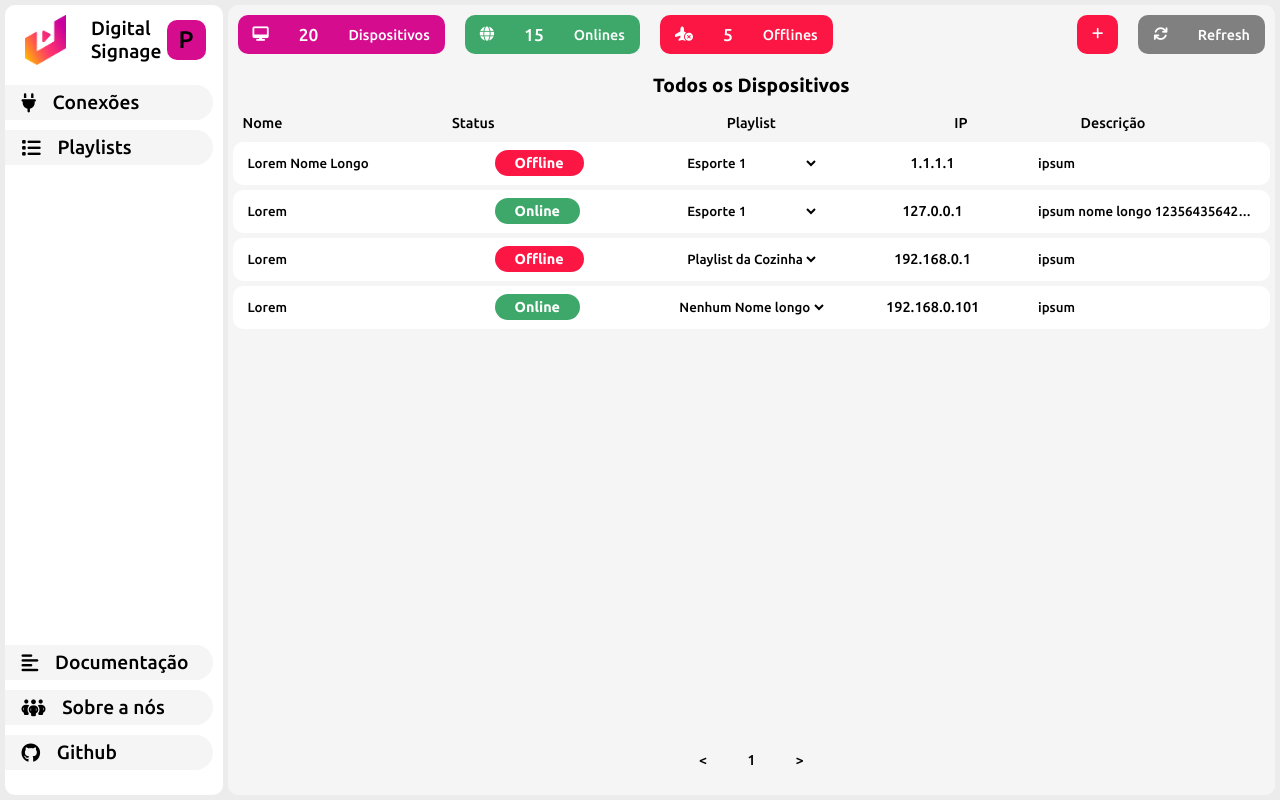
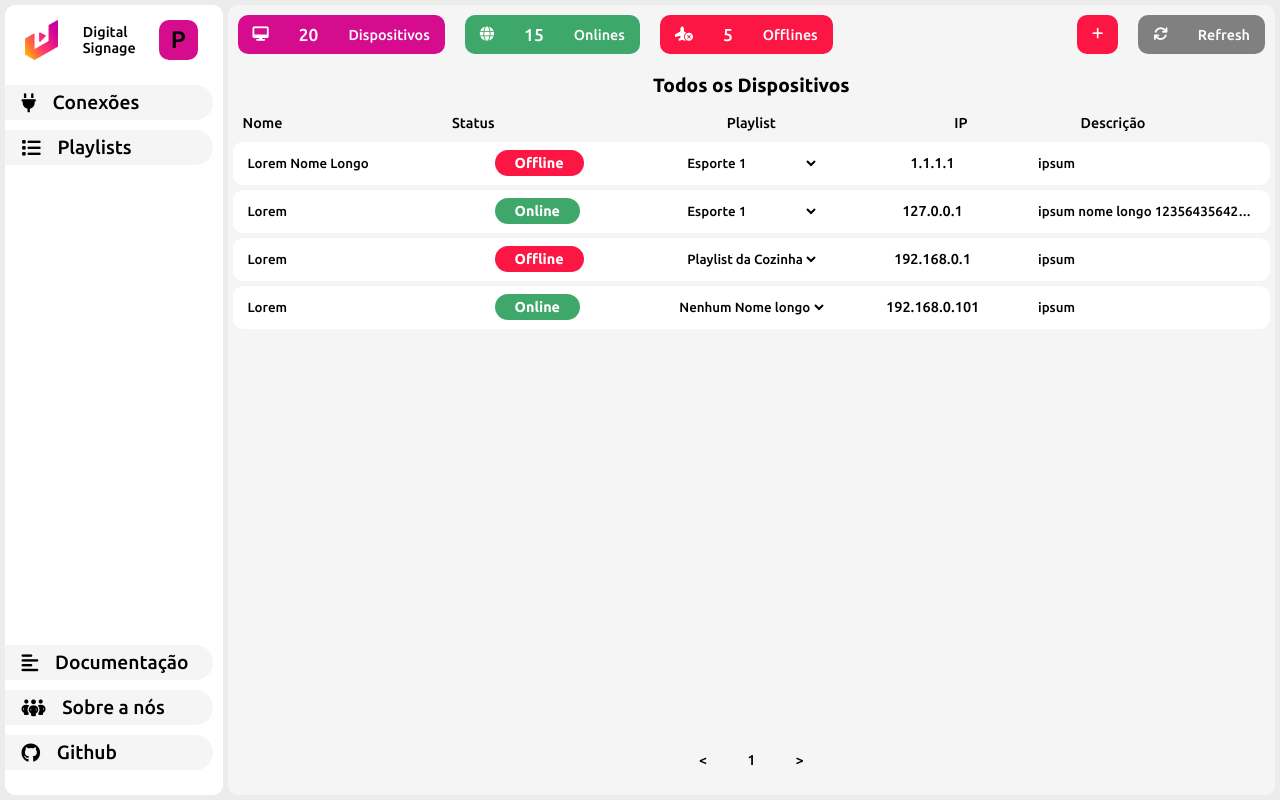
Before and after one commit to Next-Signage/digitalSignage, a PHP site: page /index.php?route=dashboard in a window 1280 px wide. Run offline with PHP 8.4, Linux system fonts and the light colour scheme; the visitor is signed in with stand-in values (Sample User, id 1).

Commit message:
alterar tamanho da logo e nome

```diff
--- a/public/css/leftnav.css
+++ b/public/css/leftnav.css
@@ -15,7 +15,7 @@ body {
     background-color: var(--background);
 }
 .systemlogo {
-    height: 50px;
+    height: 40px;
 }
 .avatar {
     cursor: pointer;
@@ -64,10 +64,8 @@ body {
                 display: flex;
                 align-items: center;
                 gap: 10px;
-            }
-            > div {
                 > p {
-                    font-size: 120%;
+                    font-size: 90%;
                     cursor: default;
                     margin-left: 15px;
                 }
--- a/public/js/dashboardheader.js
+++ b/public/js/dashboardheader.js
@@ -6,13 +6,13 @@ document.addEventListener("DOMContentLoaded", ()=>{
     `
       <div class="left-painel">
         <div class="mini-profilelogo">
+          <div>
             <div>
-              <div>
-                <img class="systemlogo">
-                <p>Digital Signage</p>
-              </div>
-              <a class="avatar" href="dashboard.php"><p>P</p></a>
+              <img class="systemlogo">
+              <p>Digital Signage</p>
             </div>
+            <a class="avatar" href="dashboard.php"><p>P</p></a>
+          </div>
         </div>
         <div class="botoes">
           <div class="cima">
```
